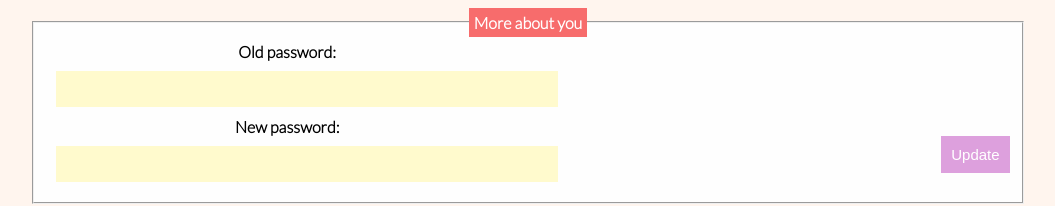
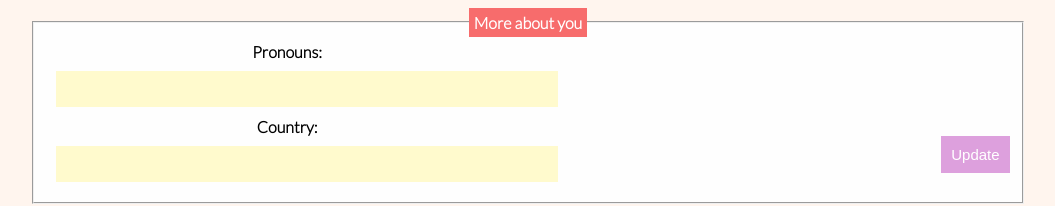
Before and after one commit to szmtz/profile-info-form-practice, a plain HTML site: page index.html in a window 1280 px wide. Shown: the part 642-848 px from the top of the page, without its empty margins (112-1167 px from the left). Drawn offline with Linux system fonts and the light colour scheme.

Commit message:
Add 2 label and input elements to 3rd fieldset

```diff
--- a/index.html
+++ b/index.html
@@ -31,12 +31,14 @@
       <fieldset>
         <legend>More about you
         </legend>
-        <label for="oldpassword">Old password:</label><br>
-        <input type="password" id="oldpassword"><br>
-        <label for="newpassword">New password:</label><br>
-        <input type="password" id="newpassword"><br>
+        <label for="pronouns">Pronouns:</label><br>
+        <input type="text" id="pronouns"><br>
+        <label for="country">Country:</label><br>
+        <input type="text" id="country"><br>
         <button type="button">Update</button>
       </fieldset>
+
+
 
 
     </form>
```
